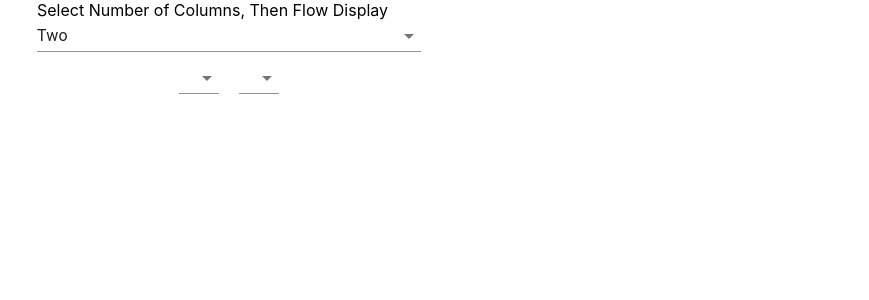
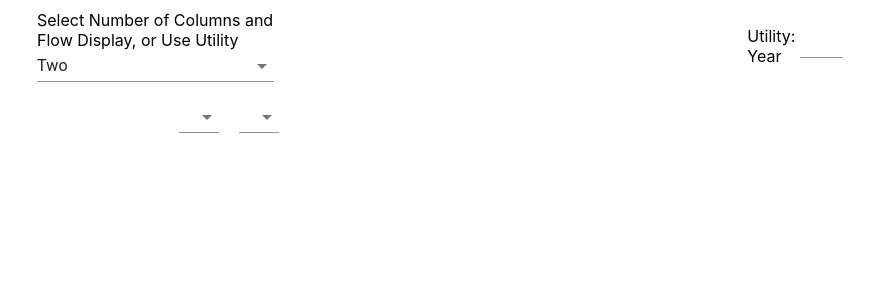
Before and after one commit to ewgewgewg/timeline, a React (Create React App) app: page / in a window 1280 px wide. Shown: the top 300 px of the page, without its empty margins (411-1280 px from the left). Built offline with nearby package versions, Linux system fonts and the light colour scheme; the HTML template or start-up script is replaced by a standard one.

Commit message:
add year search

```diff
--- a/src/App.css
+++ b/src/App.css
@@ -2,8 +2,23 @@
   display: flex;
   justify-content: center;
   flex-direction: column;
-  width: 30%;
+  width: 60%;
   padding: 0 35%;
+}
+
+.header {
+  display: flex;
+  justify-content: center;
+}
+
+.utilities {
+  display: flex;
+  justify-content: center;
+  padding: 2%;
+}
+
+.year {
+  padding-right: 5px;
 }
 
 .body {
--- a/src/App.js
+++ b/src/App.js
@@ -1,11 +1,17 @@
 import { useState } from "react";
-import { Select, MenuItem } from "@material-ui/core";
+import { Select, MenuItem, TextField } from "@material-ui/core";
 import "./App.css";
+import YearEvents from "./yearevents";
 import Timeline from "./timeline";
 
 function App() {
   const [columns, setColumns] = useState(2);
+  const [year, setYear] = useState(0);
   const selectColumns = (event) => setColumns(event.target.value);
+
+  const yearSearch = (event) => {
+    setYear(event.target.value);
+  };
 
   const makeColumns = () => {
     return new Array(columns).fill().map((a) => <Timeline />);
@@ -13,8 +19,9 @@ function App() {
 
   return (
     <div className="App">
+      <div className="header">
         <div className="selectColumns">
-        <div>Select Number of Columns, Then Flow Display</div>
+          <div>Select Number of Columns and Flow Display, or Use Utility</div>
           <Select value={columns} onChange={selectColumns}>
             <MenuItem value={1}>One</MenuItem>
             <MenuItem value={2}>Two</MenuItem>
@@ -23,7 +30,12 @@ function App() {
             <MenuItem value={5}>Five</MenuItem>
           </Select>
         </div>
-      <div className="body">{makeColumns()}</div>
+        <div className="utilities">
+          <div className="year">Utility: Year</div>
+          <TextField onChange={yearSearch} />
+        </div>
+      </div>
+      <div className="body">{year ? YearEvents(year) : makeColumns()}</div>
     </div>
   );
 }
--- a/src/timeline/index.js
+++ b/src/timeline/index.js
@@ -1,6 +1,6 @@
 import { useState } from "react";
-import { Select, MenuItem, ListItem } from "@material-ui/core";
-import { fixDate } from "./util";
+import { Select, MenuItem } from "@material-ui/core";
+import { fixDate } from "../util";
 import { leaderPeriods, flows } from "../assets";
 import "./timeline.css";
 
--- /dev/null
+++ b/src/yearevents/index.js
@@ -0,0 +1,26 @@
+import { leaderPeriods } from "../assets";
+import { fixDate } from "../util";
+
+const YearEvents = (year) => {
+  let collect = [];
+  for (let period of leaderPeriods) {
+    if (period.start <= year && period.end >= year) {
+      collect.push(period);
+    }
+  }
+
+  const form = collect.map((period) => {
+    const flows = Object.keys(period.flows).sort().join(", ");
+    return (
+      <div>
+        <a href={period.link} target="_blank" rel="noreferrer">
+          {period.name} : {fixDate(period.start)} - {fixDate(period.end)} from{" "}
+          {flows}
+        </a>
+      </div>
+    );
+  });
+  return <div>{form}</div>;
+};
+
+export default YearEvents;
```
Also changed, not shown: src/util/fixDate.js (renamed from src/timeline/util/fixDate.js), src/util/index.js (renamed from src/timeline/util/index.js). Lines whose indentation alone changed are shown as unchanged.
